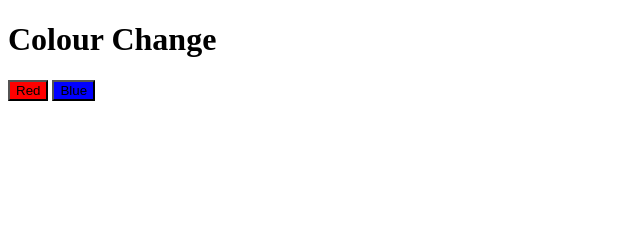
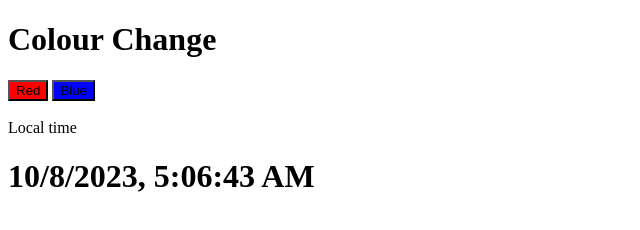
Before and after one commit to karto-dev/KartojsLearning, a plain HTML site: page learnings/projects_practice/index.html in a window 1280 px wide. Shown: the whole page, without its empty margins (0-640 px from the left). Drawn offline with Linux system fonts and the light colour scheme.

Commit message:
latest Changes

```diff
--- a/learnings/projects_practice/index.html
+++ b/learnings/projects_practice/index.html
@@ -13,6 +13,11 @@
     <button style="background-color: blue">
       <span class="button" id="blue">Blue</span>
     </button>
+    <br />
+    <br />
+    <span>Local time</span>
+    <h1 id="clock"></h1>
+    <!-- <input type="text" id="clock" /> -->
   </body>
   <script src="index.js"></script>
 </html>
--- a/learnings/projects_practice/index.js
+++ b/learnings/projects_practice/index.js
@@ -13,3 +13,9 @@ buttons.forEach((element) => {
     }
   });
 });
+
+const clock = document.getElementById("clock");
+setInterval(function () {
+  let dat = new Date();
+  clock.innerText = dat.toLocaleString();
+}, 1000);
```
